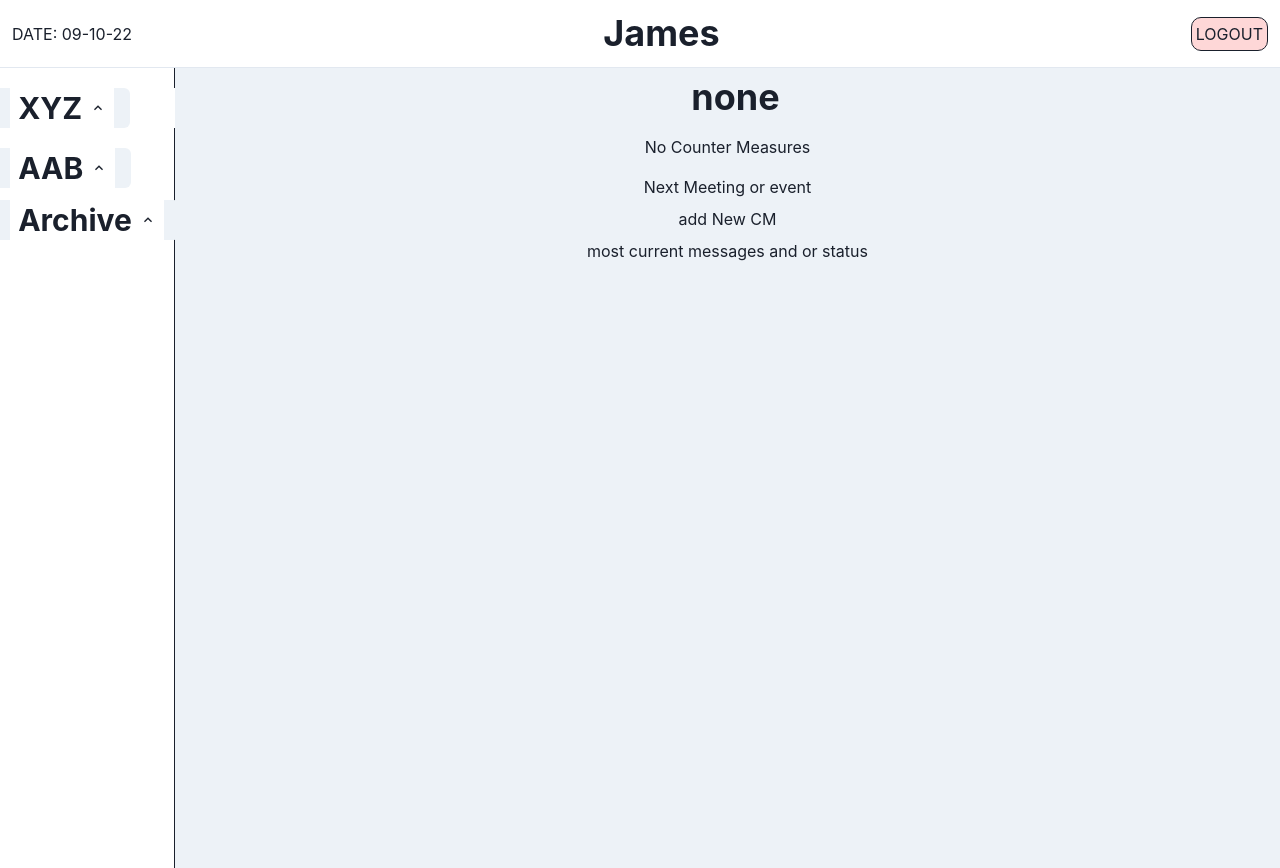
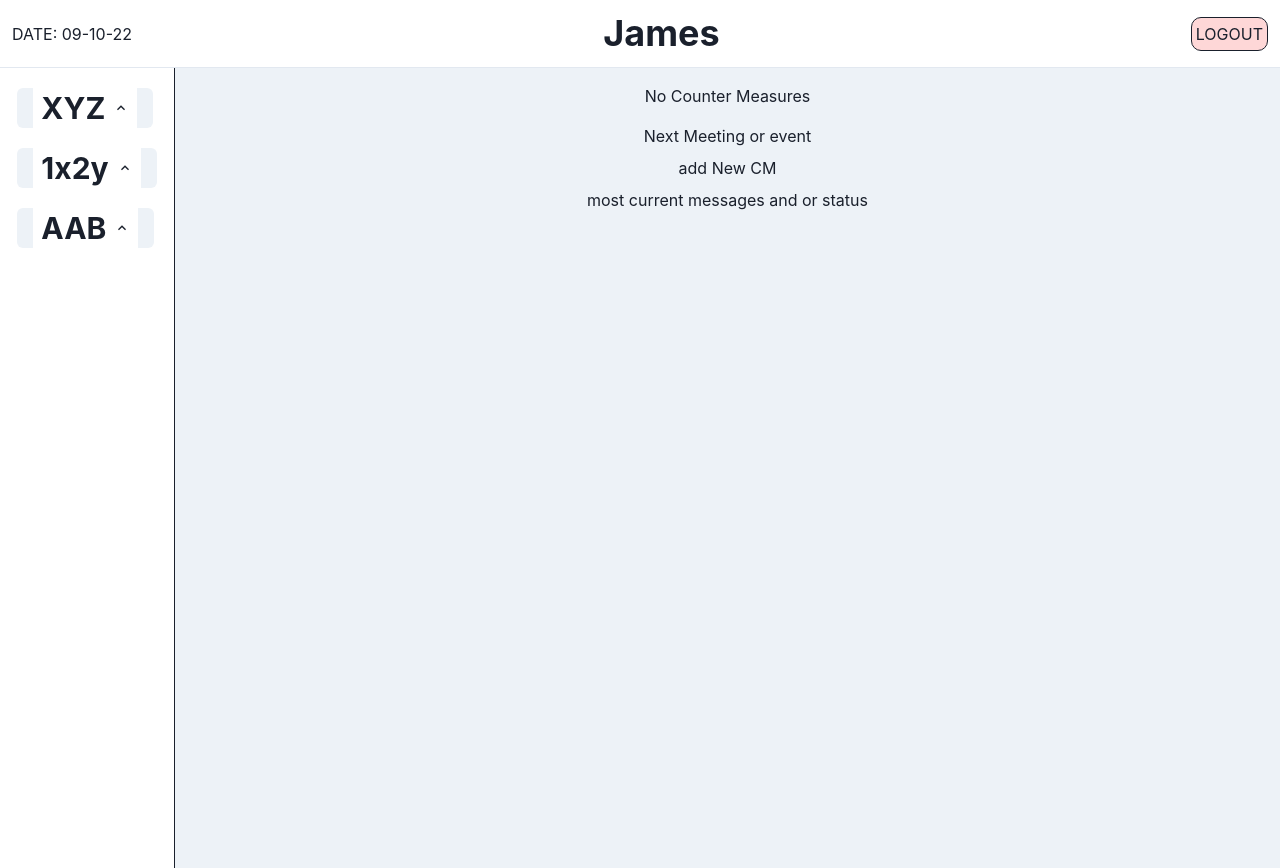
Before and after one commit to matterholt/feaTasker, a Next.js app: page /dashboard/1 in a window 1280 px wide. Built offline with nearby package versions, Linux system fonts and the light colour scheme.

Commit message:
project list on sidemenu

```diff
--- a/src/components/CmRequests/CmRequest_listView.js
+++ b/src/components/CmRequests/CmRequest_listView.js
@@ -14,7 +14,7 @@ export const CmRequest_listView = (props) => {
 
       <CmRequestHeadings />
       {cmRequest.map((model) => (
-        <CmRequestRow model={model} />
+        <CmRequestRow model={model}  key={model.id}/>
       ))}
 
     </VStack>
--- a/src/components/Dashboard/SideMenu.js
+++ b/src/components/Dashboard/SideMenu.js
@@ -17,7 +17,7 @@ const SectionTitle=(props)=>{
 
 
 const ProjectSection= (props)=>{
-    const{ViewProjectData}=props
+    const{ViewProjectData,projectsList}=props
     const [selectedProject, setSelectedProject]=useState("allClosed")
 
     useEffect(()=>{
@@ -26,34 +26,26 @@ const ProjectSection= (props)=>{
 
     return(
             <List spacing={3} >
+                {projectsList.map(project=>{
+                return(
+                <ListItem bg="white" my="5" key={project.projectId}>
+                    <Button onClick={()=>{setSelectedProject(project)}}>
+                    <SectionTitle title={project.projectCode}  isOpen={selectedProject}/>
+                    </Button>
+                </ListItem>)
+                })
 
-                <ListItem bg="white" my="5">
-                    <Button onClick={()=>{setSelectedProject("XYZ")}}>
-                    <SectionTitle title="XYZ"  isOpen={selectedProject}/>
-                    </Button>
-                </ListItem>
-
-                <ListItem >
-                    <Button onClick={()=>{setSelectedProject("AAB")}}>
-                    <SectionTitle title="AAB"  isOpen={selectedProject}/>
-                    </Button>
-                </ListItem>
-
-                <ListItem >
-                    <Button onClick={()=>{setSelectedProject("Archive")}}>
-                    <SectionTitle title="Archive"  isOpen={selectedProject}/>
-                    </Button>
-                </ListItem>
+            }
 
             </List>
     )
 }
 
 export const SideMenu= (props)=>{
-    const {ViewProjectData}=props
+    const {ViewProjectData,projectsList}=props
     return(
     <VStack h="100vh" borderRight='1px' >
-        <ProjectSection ViewProjectData={ViewProjectData}/>
+        <ProjectSection ViewProjectData={ViewProjectData} projectsList={projectsList}/>
     </VStack>
 
 )}
--- a/src/pages/dashboard/[name].js
+++ b/src/pages/dashboard/[name].js
@@ -13,19 +13,12 @@ import {HeaderDash,SideMenu} from "../../components/Dashboard"
 */
 
  function UserDash (props){
-   const {name,activeAssignedProjects}= props
-    const [cmRequest, updateRequest] = useState([        {
-      id: 1,
-      modelName: 'V00R00',
-      description: 'Make it better',
-      modelBase: 'new model',
-      status: 'completed',
-      priority: 'low',
-    },]);
-    const [activeViewProject, setActiveViewProject] = useState()
+   const {name,activeAssignedProjects,currentActiveProject}= props
+    const [cmRequest, updateRequest] = useState([]);
+    const [projectsList, setProjectsList] = useState(()=>activeAssignedProjects)
+    const [activeViewProject, setActiveViewProject] = useState(()=>currentActiveProject)
 
-
-    function ViewProjectData (projectCode){
+    function ViewProjectData (project){
       const projectData = [
         {
           id: 1,
@@ -69,12 +62,13 @@ import {HeaderDash,SideMenu} from "../../components/Dashboard"
         },
       ]
 
-      console.log(" when the selected project changes updates the a function from the parent",projectCode)
-      setActiveViewProject(projectCode)
-      if(projectCode === "AAB"){
+      console.log(" when the selected project changes updates the a function from the parent",project)
+      setActiveViewProject(project)
+
+      if(project.projectCode === "AAB"){
         updateRequest(projectData)
       }else{
-        setActiveViewProject("none")
+        setActiveViewProject(project)
         updateRequest("")
       }
     }
@@ -89,12 +83,20 @@ import {HeaderDash,SideMenu} from "../../components/Dashboard"
         <GridItem colSpan={2}>
          <HeaderDash name={name}/>
         </GridItem>
+
         <GridItem >
-           <SideMenu ViewProjectData={ViewProjectData}/>
+           <SideMenu projectsList={projectsList} ViewProjectData={ViewProjectData}/>
         </GridItem>
 
           <GridItem  overflowY="scroll" bg="gray.100">
-            <Heading m="2" w="full" textAlign="center">{activeViewProject}</Heading>
+
+          {
+          activeViewProject ?
+            <Heading m="2" w="full" textAlign="center">{activeViewProject.projectCode} {activeViewProject.partType}</Heading>
+            : null
+
+          }
+
           {cmRequest ? <>
             <CmRequest_listView cmRequest={cmRequest}/>
           </> :
@@ -113,9 +115,12 @@ import {HeaderDash,SideMenu} from "../../components/Dashboard"
 export async function getServerSideProps() {
   const name= "James"
  const activeAssignedProjects =[
-   {projectId:100,projectCode:"XYZ"},
-   {projectId:110,projectCode:"1x2y"},
+   {projectId:100,projectCode:"XYZ",partType:"Front Side"},
+   {projectId:110,projectCode:"1x2y",partType:"Sus Side"},
+   {projectId:120,projectCode:"AAB",partType:"Rear Side"},
+
  ]
+ const currentActiveProject = "XYZ"
 
 
 
@@ -130,7 +135,7 @@ export async function getServerSideProps() {
         }
       }
     return{
-        props:{name,activeAssignedProjects}
+        props:{name,activeAssignedProjects,currentActiveProject}
     }
 }
 
```
